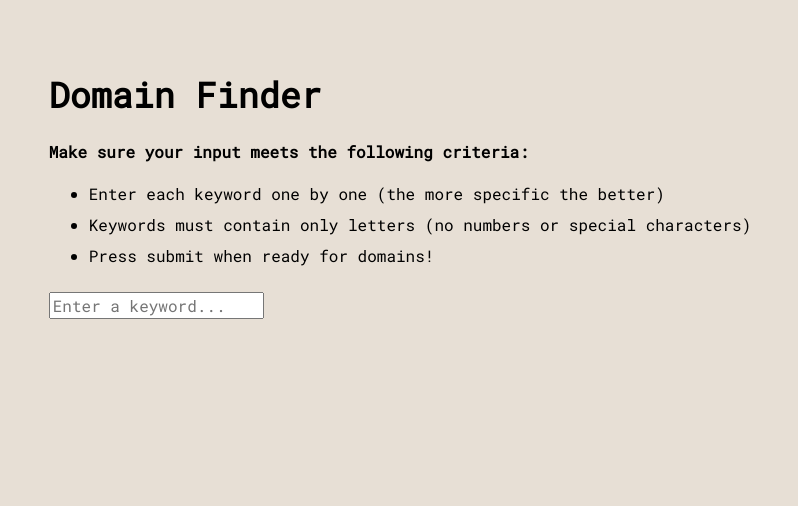
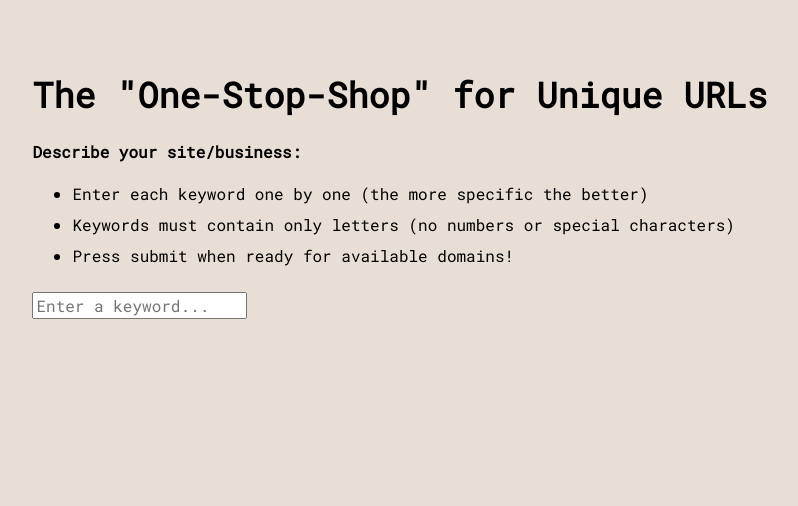
Before and after one commit to barakharari/DomainFinder, a PHP site: page / in a window 1280 px wide. Shown: the top 506 px of the page, without its empty margins (240-1038 px from the left). Run offline with PHP 8.4, Linux system fonts and the light colour scheme.

Commit message:
not-so-basic-urls.com

```diff
--- a/index.php
+++ b/index.php
@@ -1,7 +1,7 @@
 <!DOCTYPE html>
 <html>
   <head>
-    <title>Domain Finder</title>
+    <title>Not So Basic</title>
     <link href="https://fonts.googleapis.com/css?family=Roboto&display=swap" rel="stylesheet">
     <link href="https://fonts.googleapis.com/css?family=Roboto+Mono&display=swap" rel="stylesheet">
     <link href="https://fonts.googleapis.com/css2?family=Nunito:wght@400;700&display=swap" rel="stylesheet">
@@ -13,12 +13,12 @@
   <body>
   <div id="wrapper" class="center">
     <div id="main">
-      <h1>Domain Finder</h1>
-      <h4>Make sure your input meets the following criteria:</h4>
+      <h1>The "One-Stop-Shop" for Unique URLs</h1>
+      <h4>Describe your site/business:</h4>
       <ul id="rules">
         <li>Enter each keyword one by one (the more specific the better)</li>
         <li>Keywords must contain only letters (no numbers or special characters)</li>
-        <li>Press submit when ready for domains!</li>
+        <li>Press submit when ready for available domains!</li>
       </ul>
       <input id="keywords" placeholder="Enter a keyword...">
 
```
